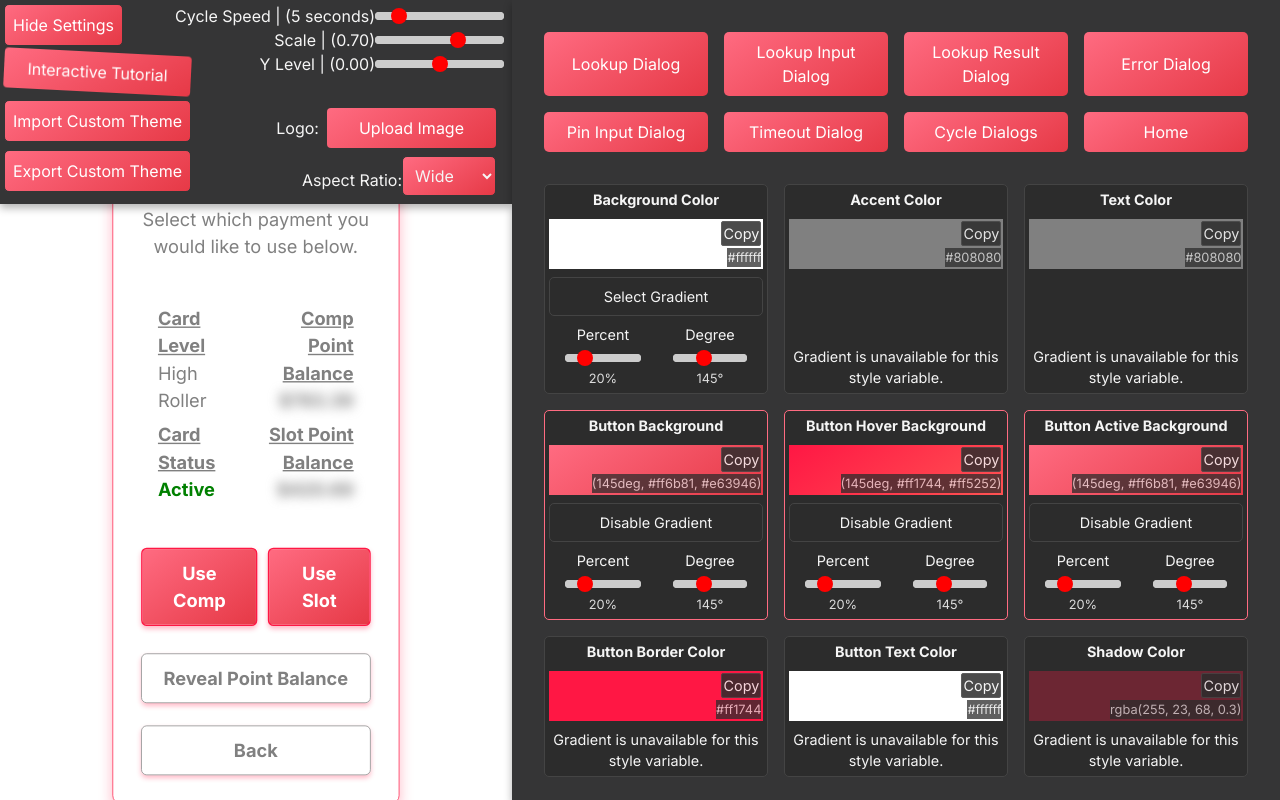
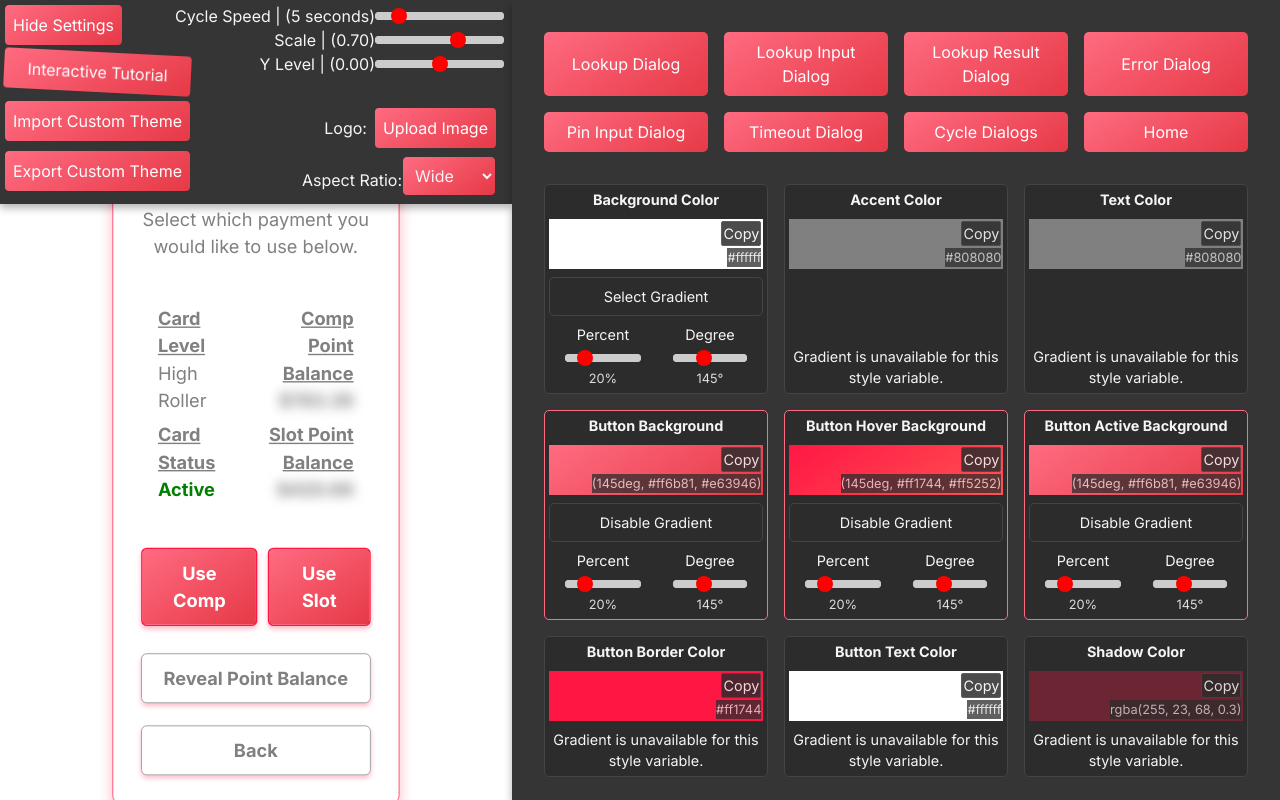
Before and after one commit to JordanReady/OTM.ThemeCreator, a Next.js app: page /konami in a window 1280 px wide. Built offline with nearby package versions, Linux system fonts and the light colour scheme; no server answers.

Commit message:
fix: small ui change

```diff
--- a/app/konami/konami.scss
+++ b/app/konami/konami.scss
@@ -362,7 +362,7 @@ body {
   color: #ffffff; /* Text color */
   border: none;
   border-radius: 4px;
-  padding: 0.5rem 2rem;
+  padding: 0.5rem 0.5rem;
   margin: 0.5rem 0.5rem;
   font-size: 1rem;
   cursor: pointer; /* Pointer cursor */
```
